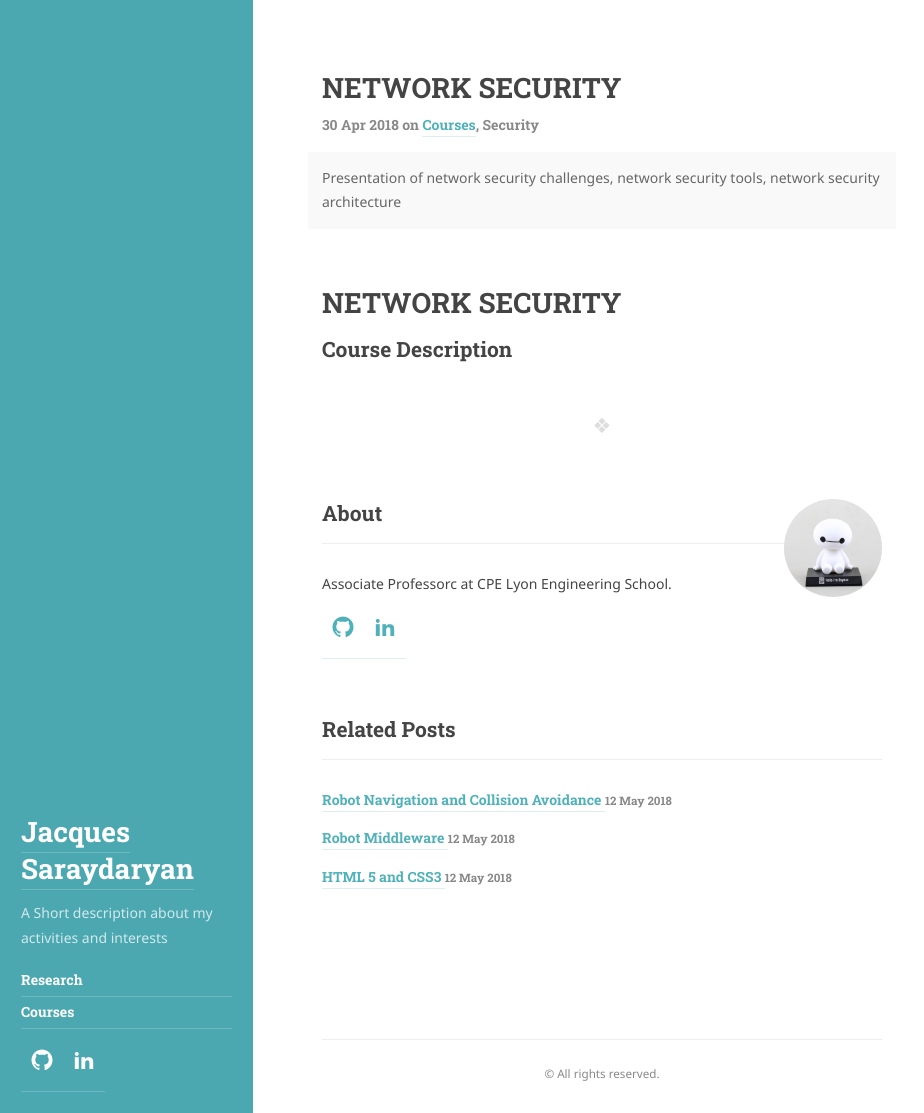
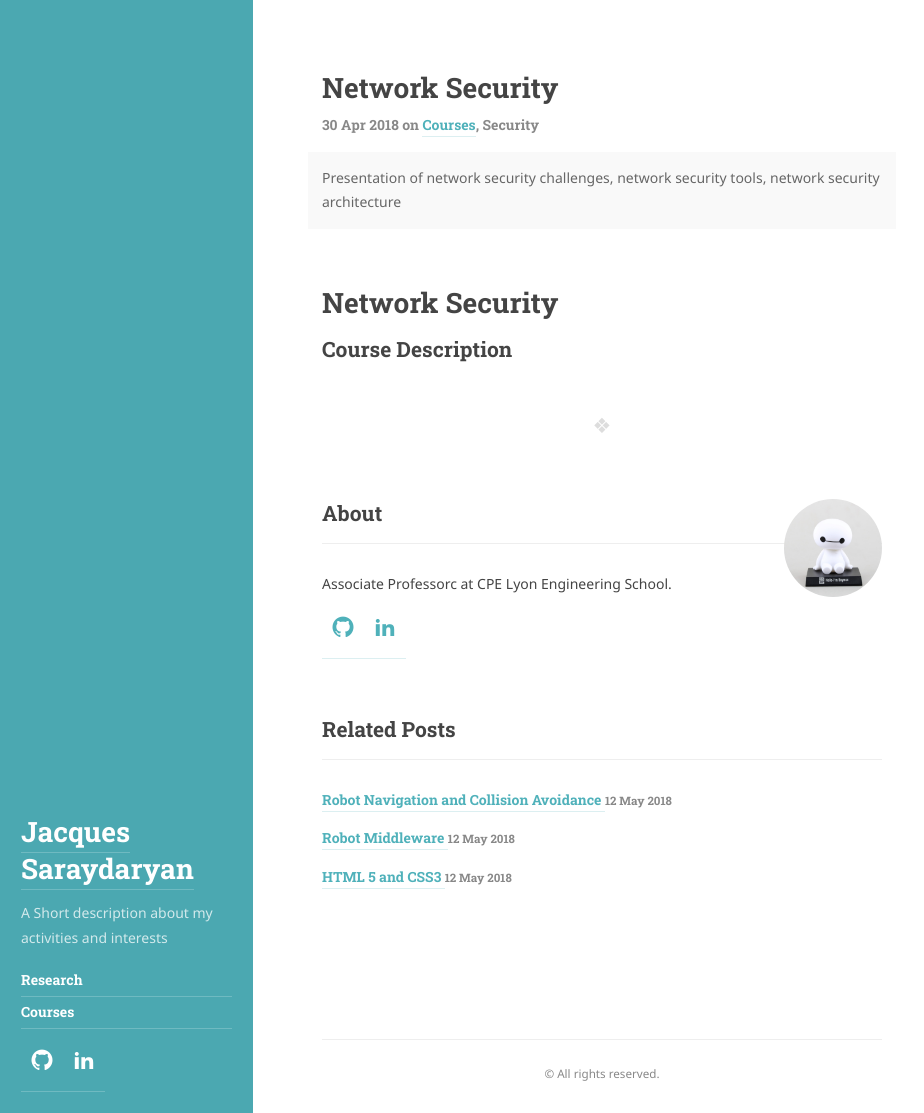
Before and after one commit to jacques-saraydaryan/jacques-saraydaryan.github.io, a Jekyll site: the page built from _posts/courses/2018-04-30-Course-DEV-SECURITY-NETWORK.md, in a window 1280 px wide and 1113 px high. Shown: the whole window, without its empty margins (0-924 px from the left). Built offline with Jekyll 4.4.1, drawn with Linux system fonts in a browser that asks for light colours; some web fonts are replaced.

```diff
--- a/_posts/courses/2018-04-30-Course-DEV-SECURITY-NETWORK.md
+++ b/_posts/courses/2018-04-30-Course-DEV-SECURITY-NETWORK.md
@@ -1,6 +1,6 @@
 ---
 layout: post
-title: NETWORK SECURITY
+title: Network Security
 description: >
   Presentation of network security challenges, network security tools, network security architecture
 tags: [course, SECURITY]
@@ -8,5 +8,5 @@ img: /assets/img/courses/securite-reseau-first.png
 pdf: /assets/pdf/courses/Security-JSA-Reseaux-r1.pdf
 lang: fr
 ---
-# NETWORK SECURITY
+# Network Security
 ## Course Description
```
